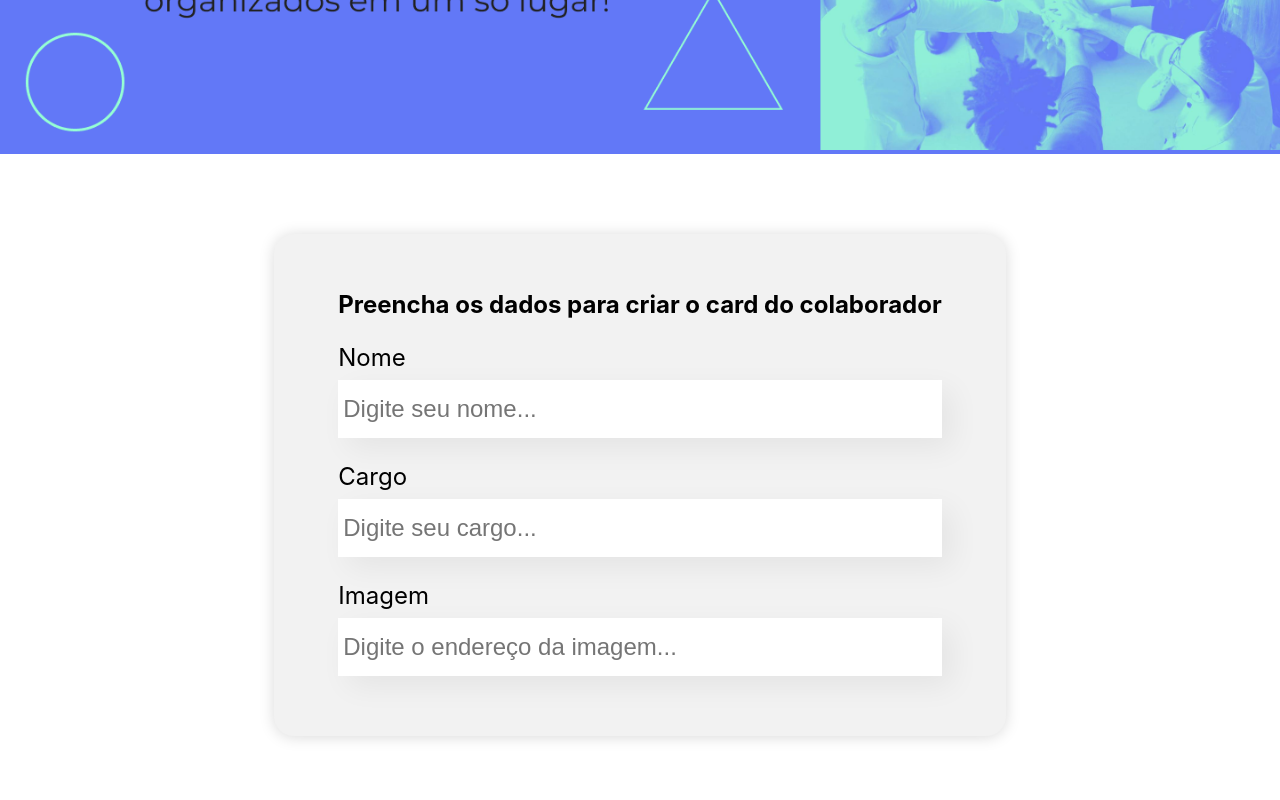
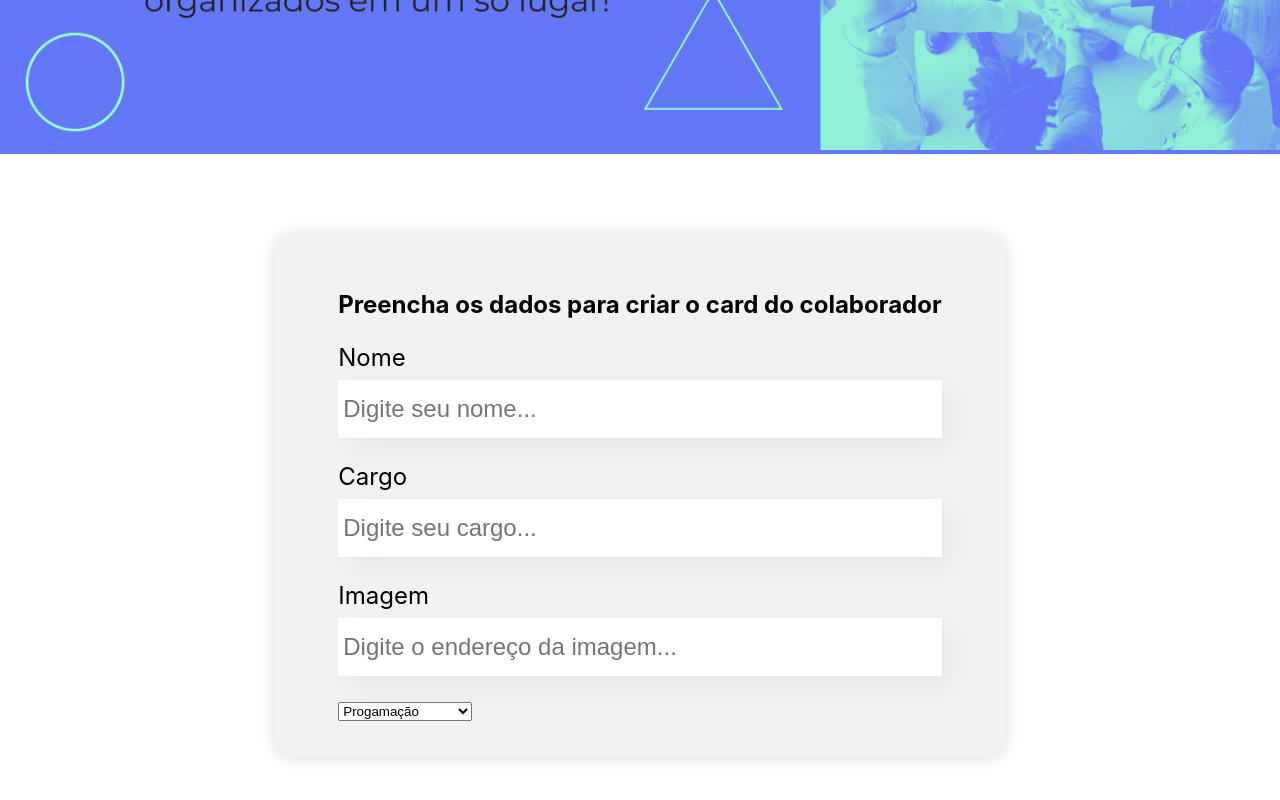
Before and after one commit to llorenzojorge/organo, a React (Create React App) app: page / in a window 1280 px wide. Shown: the part 344-1144 px from the top of the page. Built offline with nearby package versions, Linux system fonts and the light colour scheme.

Commit message:
criação de times

```diff
--- a/src/componentes/Formulario/index.js
+++ b/src/componentes/Formulario/index.js
@@ -1,7 +1,20 @@
 import CampoTexto from '../CampoTexto/CampoTexto'
+import ListaSuspensa from '../ListaSuspensa'
 import './Formulario.css'
 
 const Formulario = () => {
+
+    const times = [
+        'Progamação',
+        'Front-End',
+        'Data Science',
+        'Devops',
+        'UX e Design',
+        'Mobile',
+        'Inovação e Gestão'
+    ]
+
+
     return (
         <section className='formulario'>
             <form>
@@ -9,6 +22,7 @@
                 <CampoTexto label="Nome" placeholder="Digite seu nome" />
                 <CampoTexto label="Cargo" placeholder="Digite seu cargo" />
                 <CampoTexto label="Imagem" placeholder="Digite o endereço da imagem" />
+                <ListaSuspensa itens={times}/>
             </form>
         </section>
     )
--- a/src/componentes/ListaSuspensa/index.js
+++ b/src/componentes/ListaSuspensa/index.js
@@ -1,7 +1,14 @@
 import './ListaSuspensa.css'
 
-const ListaSuspensa = () => {
-
+const ListaSuspensa = (props) => {
+    return (
+        <div>
+            <label>{props.label}</label>
+            <select>
+                {props.itens.map(item => <option key={item}>{item}</option>)}
+            </select>
+        </div>
+    )
 }
 
 
```
